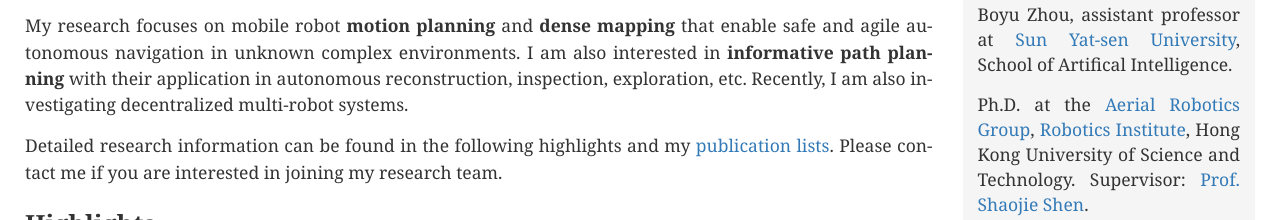
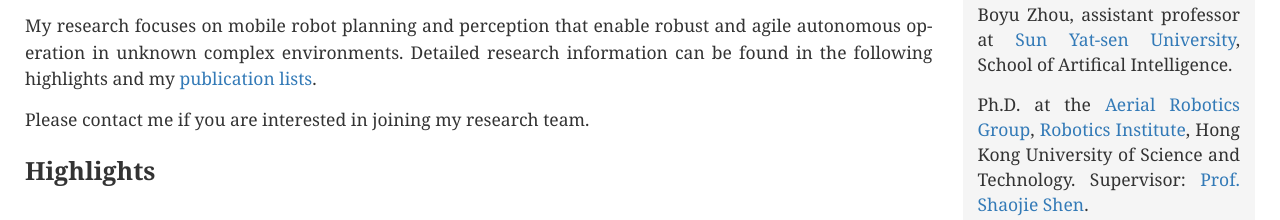
Before and after one commit to ZbyLGsc/ZbyLGsc.github.io, a plain HTML site: page index.html in a window 1280 px wide. Shown: the part 669-889 px from the top of the page. Drawn offline with nearby package versions, Linux system fonts and the light colour scheme.

Commit message:
Update index.html

```diff
--- a/index.html
+++ b/index.html
@@ -160,14 +160,10 @@
                   University</a> in 2018.
               </p>
               <p>
-                My research focuses on mobile robot <b>motion planning</b> and <b>dense mapping</b> that enable safe and
-                agile autonomous navigation in unknown complex environments.
-                I am also interested in <b>informative path planning</b> with their application in autonomous
-                reconstruction, inspection, exploration, etc.
-                Recently, I am also investigating decentralized multi-robot systems.
+                My research focuses on mobile robot planning and perception that enable robust and
+                agile autonomous operation in unknown complex environments. Detailed research information can be found in the following highlights and my <a href="/pub" target="_blank" rel="noopener">publication lists</a>.
               </p>
               <p>
-                Detailed research information can be found in the following highlights and my <a href="/pub" target="_blank" rel="noopener">publication lists</a>.
                 Please contact me if you are interested in joining my research team.
               </p>
 
```
